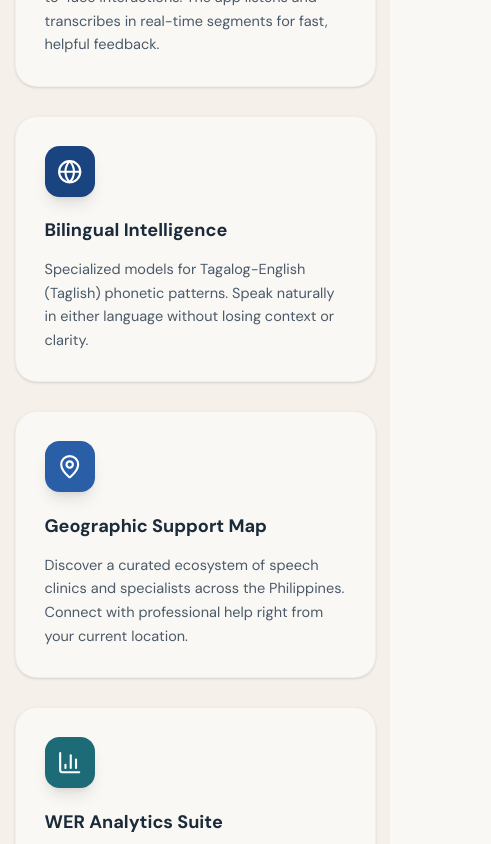
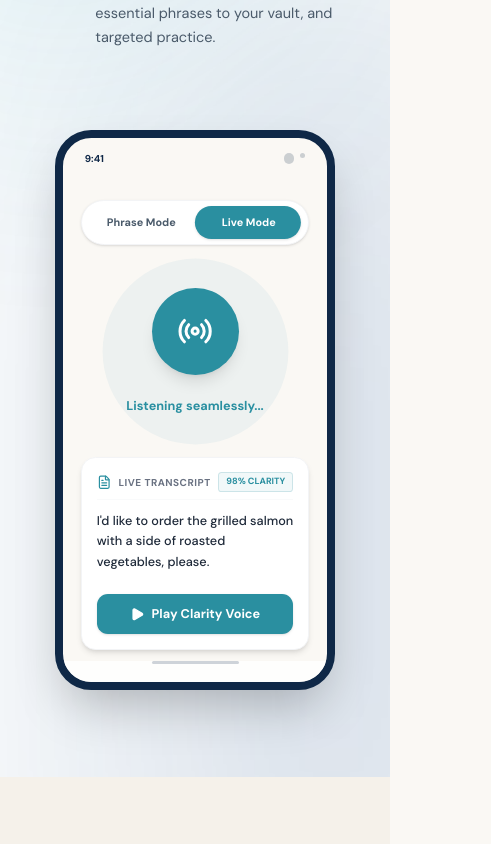
Before and after one commit to Eybri/articulink-ads, a Next.js app: page /features in a window 390 px wide. Shown: the part 1340-2184 px from the top of the page, 491 px wide, since content can reach past the window. Built offline with nearby package versions, Linux system fonts and the light colour scheme.

Commit message:
fix alignment

```diff
--- a/src/app/features/components/AriyaCompanion.tsx
+++ b/src/app/features/components/AriyaCompanion.tsx
@@ -187,9 +187,9 @@ export function AriyaCompanion() {
   return (
     <section className="py-24" style={{ backgroundColor: "#F5F1EA" }}>
       <div className="max-w-7xl mx-auto px-4 sm:px-6 lg:px-8">
-        <div className="grid md:grid-cols-2 gap-24 items-center">
+        <div className="grid md:grid-cols-2 gap-12 sm:gap-24 items-center">
           {/* Multi-Phone Stack Carousel */}
-          <div className="relative h-[700px] flex items-center justify-center perspective-1000">
+          <div className="relative h-[550px] sm:h-[700px] flex items-center justify-center perspective-1000 scale-[0.8] sm:scale-100 origin-center -ml-8 sm:ml-0 overflow-hidden sm:overflow-visible">
             <PhoneStack />
           </div>
 
--- a/src/app/features/components/HistoryInsights.tsx
+++ b/src/app/features/components/HistoryInsights.tsx
@@ -59,8 +59,8 @@ export function HistoryInsights() {
             style={{ isolation: 'isolate' }}
           >
             {/* Feedback Bubble UI */}
-            <div className="flex items-end gap-6 mb-10">
-              <div className="relative w-28 h-28 shrink-0 drop-shadow-md">
+            <div className="flex flex-col sm:flex-row items-center sm:items-end gap-6 mb-10 text-center sm:text-left">
+              <div className="relative w-24 h-24 sm:w-28 sm:h-28 shrink-0 drop-shadow-md">
                 <Image
                   src="/images/ariya.png"
                   alt="Ariya"
@@ -69,9 +69,15 @@ export function HistoryInsights() {
                 />
               </div>
               <div className="flex-1 relative pb-4">
-                {/* Speech Bubble Tail */}
+                {/* Speech Bubble Tail (Desktop) */}
                 <div
-                  className="absolute left-[-10px] bottom-[30px] w-5 h-5 rounded-sm transform rotate-45"
+                  className="hidden sm:block absolute left-[-10px] bottom-[30px] w-5 h-5 rounded-sm transform rotate-45"
+                  style={{ backgroundColor: C.royalBlue }}
+                />
+
+                {/* Speech Bubble Tail (Mobile) */}
+                <div
+                  className="sm:hidden absolute top-[-10px] left-[50%] -translate-x-1/2 w-5 h-5 rounded-sm transform rotate-45"
                   style={{ backgroundColor: C.royalBlue }}
                 />
 
@@ -81,7 +87,7 @@ export function HistoryInsights() {
                   whileInView={{ opacity: 1, y: 0 }}
                   viewport={{ once: true }}
                   transition={{ delay: 0.4 }}
-                  className="relative p-5 rounded-2xl rounded-bl-sm shadow-lg text-white"
+                  className="relative p-5 rounded-2xl sm:rounded-bl-sm shadow-lg text-white"
                   style={{ backgroundColor: C.royalBlue }}
                 >
                   <p className="text-base font-semibold leading-relaxed">
@@ -92,7 +98,7 @@ export function HistoryInsights() {
             </div>
 
             {/* Stats Cards */}
-            <div className="grid grid-cols-3 gap-4">
+            <div className="grid grid-cols-1 sm:grid-cols-3 gap-4">
               {/* Accuracy Stat */}
               <motion.div
                 whileHover={{ y: -4 }}
--- a/src/app/features/components/LivePhraseMode.tsx
+++ b/src/app/features/components/LivePhraseMode.tsx
@@ -95,11 +95,11 @@ export function LivePhraseMode() {
           >
              {/* Phone Frame */}
              <div
-                className="relative w-[300px] h-[600px] border-[12px] border-[#0F2847] rounded-[3rem] bg-[#FAF8F4] shadow-2xl flex flex-col relative overflow-hidden"
+                className="relative w-[280px] sm:w-[300px] h-[560px] sm:h-[600px] border-[8px] sm:border-[12px] border-[#0F2847] rounded-[2.5rem] sm:rounded-[3rem] bg-[#FAF8F4] shadow-2xl flex flex-col overflow-hidden shrink-0"
                 style={{ isolation: 'isolate' }}
              >
                 {/* Phone Status Bar */}
-                <div className="h-8 w-full flex items-center justify-between px-6 pt-4 shrink-0">
+                <div className="h-8 w-full flex items-center justify-between px-6 pt-3 sm:pt-4 shrink-0">
                   <span className="text-[10px] font-bold text-[#0F2847]">9:41</span>
                   <div className="flex gap-1.5">
                     <div className="w-3 h-3 rounded-full bg-[#0F2847]/20" />
@@ -112,9 +112,9 @@ export function LivePhraseMode() {
                   <div className="bg-white p-1.5 rounded-full flex relative shadow-sm border border-gray-100">
                     <motion.div
                       layout
-                      className="absolute top-1.5 bottom-1.5 w-[calc(50%-6px)] rounded-full shadow-sm"
+                      className="absolute top-1.5 bottom-1.5 left-1.5 w-[calc(50%-6px)] rounded-full shadow-sm"
                       style={{ backgroundColor: activeMode === "live" ? C.teal : C.royalBlue }}
-                      animate={{ x: activeMode === "live" ? "calc(100% + 12px)" : "0%" }}
+                      animate={{ x: activeMode === "live" ? "100%" : "0%" }}
                       transition={{ type: "spring", stiffness: 300, damping: 25 }}
                     />
                     <div className="flex-1 text-center py-2.5 z-10 font-bold text-xs cursor-pointer" style={{ color: activeMode === "phrase" ? "white" : C.textMid }} onClick={() => setActiveMode("phrase")}>Phrase Mode</div>
--- a/src/app/features/components/VoiceCustomization.tsx
+++ b/src/app/features/components/VoiceCustomization.tsx
@@ -8,7 +8,7 @@ export function VoiceCustomization() {
   return (
     <section className="py-24" style={{ backgroundColor: "white" }}>
       <div className="max-w-7xl mx-auto px-4 sm:px-6 lg:px-8">
-        <div className="grid md:grid-cols-2 gap-16 items-center">
+        <div className="grid md:grid-cols-2 gap-12 sm:gap-16 items-center">
           <motion.div
             initial={{ opacity: 0, x: -30 }}
             whileInView={{ opacity: 1, x: 0 }}
--- a/src/app/features/page.tsx
+++ b/src/app/features/page.tsx
@@ -15,11 +15,11 @@ export default function FeaturesPage() {
       {/* Hero Section */}
       <HeroSection />
 
+      {/* Core Feature: Live and Phrase Mode */}
+      <LivePhraseMode />
+
       {/* Main Features Grid (Summary) */}
       <Features />
-
-      {/* Core Feature: Live and Phrase Mode */}
-      <LivePhraseMode />
 
       {/* Deep Dive 1: WER Analytics */}
       <WERAnalytics />
```
